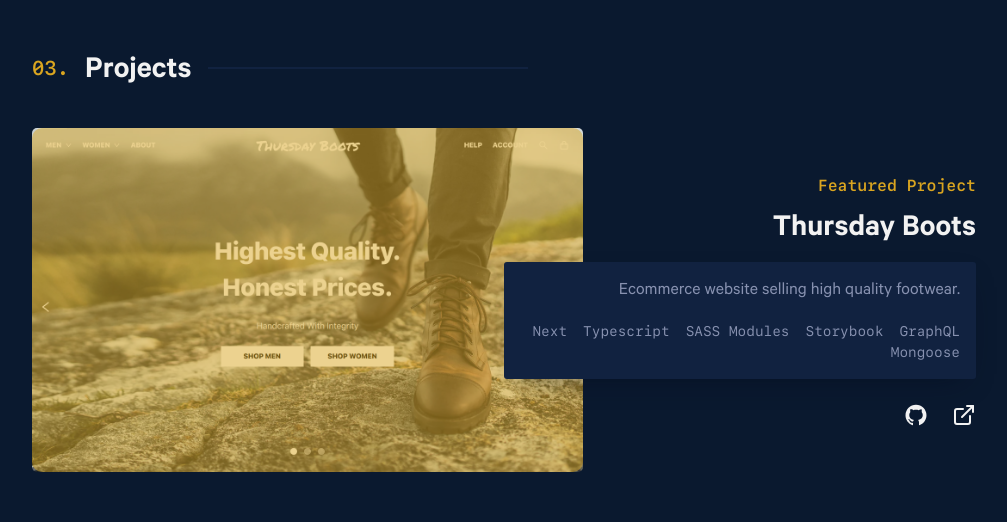
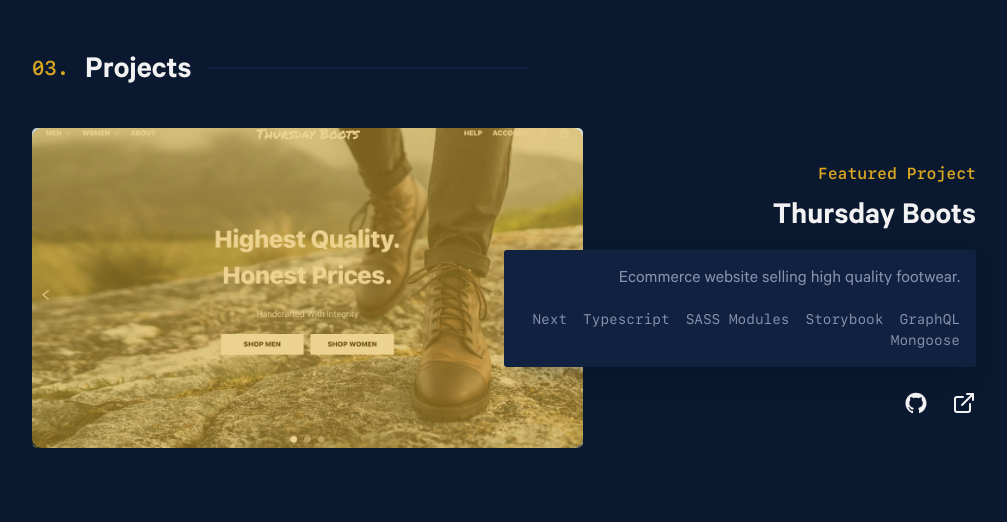
Before and after one commit to nhui98/portfoliov2, a Next.js app: page / in a window 1280 px wide. Shown: the part 2360-2882 px from the top of the page, without its empty margins (136-1143 px from the left). Built offline with nearby package versions, Linux system fonts and the light colour scheme.

Commit message:
change project image to use next img

```diff
--- a/src/components/Home/Project/Project.module.scss
+++ b/src/components/Home/Project/Project.module.scss
@@ -5,6 +5,11 @@
   display: grid;
   grid-template-columns: repeat(12, 1fr);
   margin-bottom: 5rem;
+  min-height: 20rem;
+
+  @include m.lg {
+    min-height: 15rem;
+  }
 
   @include m.md {
     box-shadow: 0 10px 30px -15px v.$color-navy-shadow;
--- a/src/components/Home/Project/Project.tsx
+++ b/src/components/Home/Project/Project.tsx
@@ -1,4 +1,5 @@
 import { NextPage } from "next";
+import Image from "next/image";
 import Link from "next/link";
 import { IconType } from "react-icons";
 
@@ -18,7 +19,7 @@
   return (
     <div className={s.project}>
       <div className={`${s.image} ${altClass} golden-overlay`}>
-        <img src={productImage} alt={projectTitle} />
+        <Image layout="fill" src={productImage} alt={projectTitle} />
       </div>
       <div className={`${s.details} ${altClass}`}>
         <h1 className={s.label}>{label}</h1>
```
